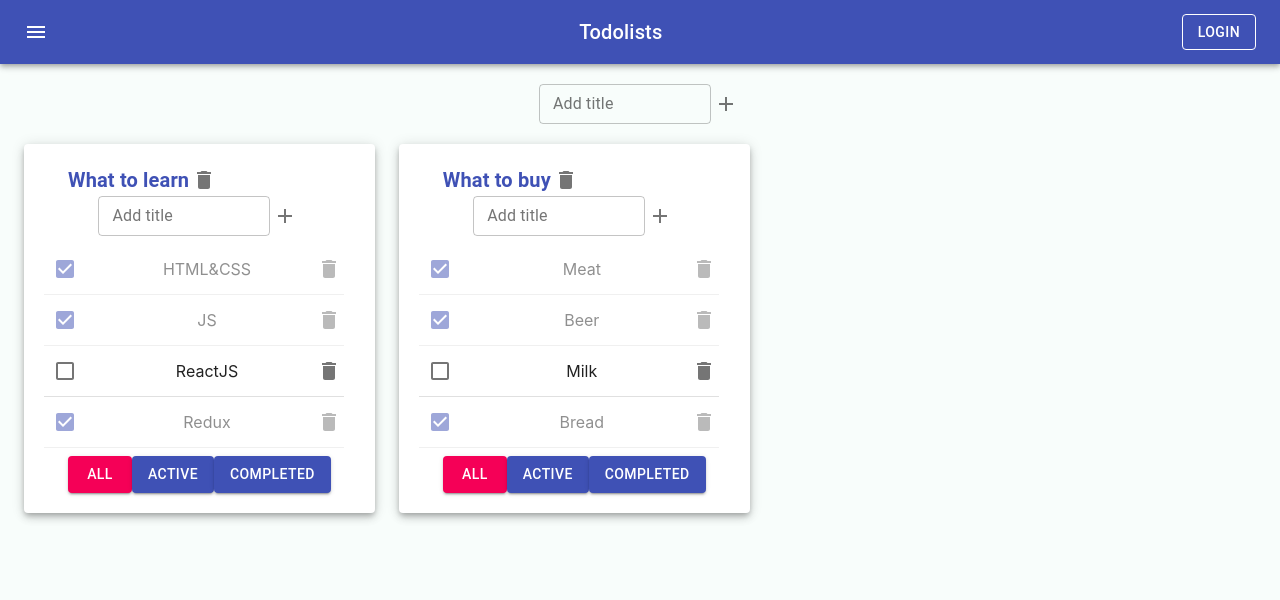
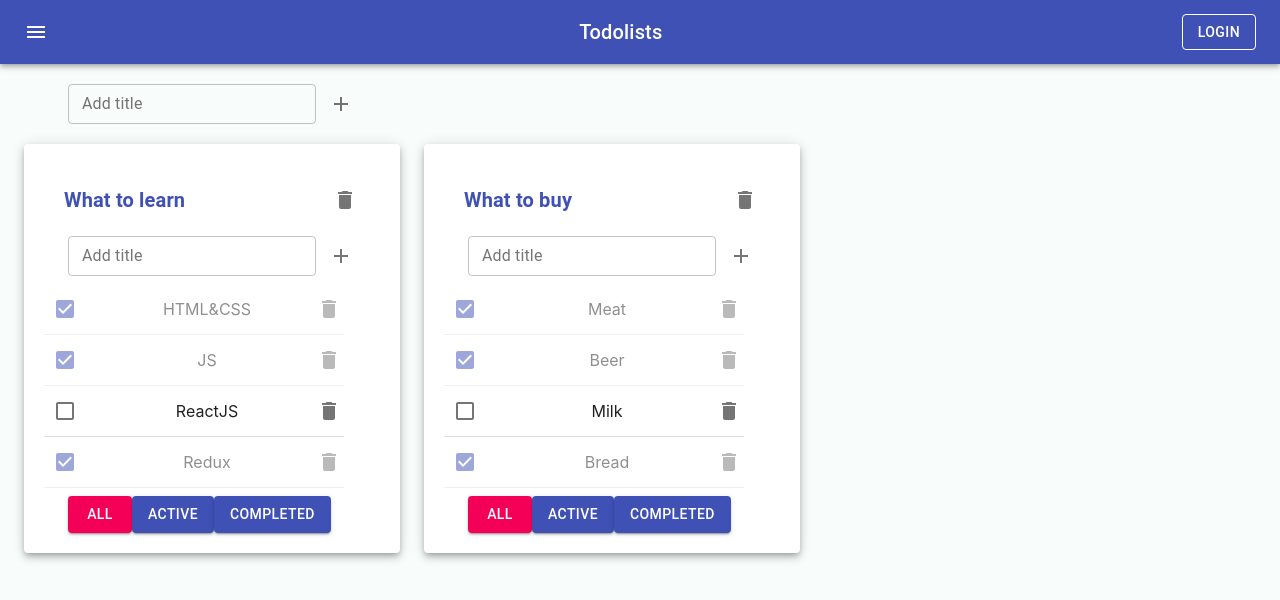
Before and after one commit to AliaksandrLiubanets/todolist, a React (Create React App) app: page / in a window 1280 px wide. Shown: the top 600 px of the page. Built offline with nearby package versions, Linux system fonts and the light colour scheme.

Commit message:
fix AddItemForm position in App. Position is start-flex

```diff
--- a/src/AddItemForm.tsx
+++ b/src/AddItemForm.tsx
@@ -26,7 +26,7 @@ const AddItemForm = (props: AddItemFormPropsType) => {
         setTitle('')
     }
 
-    return <Container style={{display: 'flex', justifyContent: "space-between", justifyItems: "center", width: "250px"}} >
+    return <Container style={{display: 'flex', alignItems: "flex-start"}} >
         <TextField variant={'outlined'}
                    size={'small'}
                    label="Add title"
@@ -38,7 +38,8 @@ const AddItemForm = (props: AddItemFormPropsType) => {
                    margin={"none"}
         />
         <IconButton size={"small"}
-                    onClick={addItem}>
+                    onClick={addItem}
+        style={{margin: "5px 0 5px 10px"}}>
             <Add />
         </IconButton>
     </Container>
--- a/src/App.tsx
+++ b/src/App.tsx
@@ -135,7 +135,7 @@ function App() {
 
 
             <Container fixed>
-                <Grid container style={ {padding: "20px 0"} }>
+                <Grid container style={ {padding: "20px"} }>
                     <AddItemForm addItem={addTodoList}/>
                 </Grid>
                 <Grid container
--- a/src/Todolist.tsx
+++ b/src/Todolist.tsx
@@ -66,7 +66,7 @@ export function Todolist(props: propsType) {
 //style={{display: 'flex', justifyContent: "space-around", justifyItems: "center", padding: "15px 20px"}}
     return (
         <div className={s.border}>
-            <Container style={{display: 'flex'}}>
+            <Container style={{display: 'flex', justifyContent: "space-between", padding: "20px"}}>
                 <Typography variant={'h6'} style={{fontWeight: 'bold'}} color={'primary'}>
                     <EditableSpan title={props.title}
                                   onChange={changeTodolistTitle}/>
```
